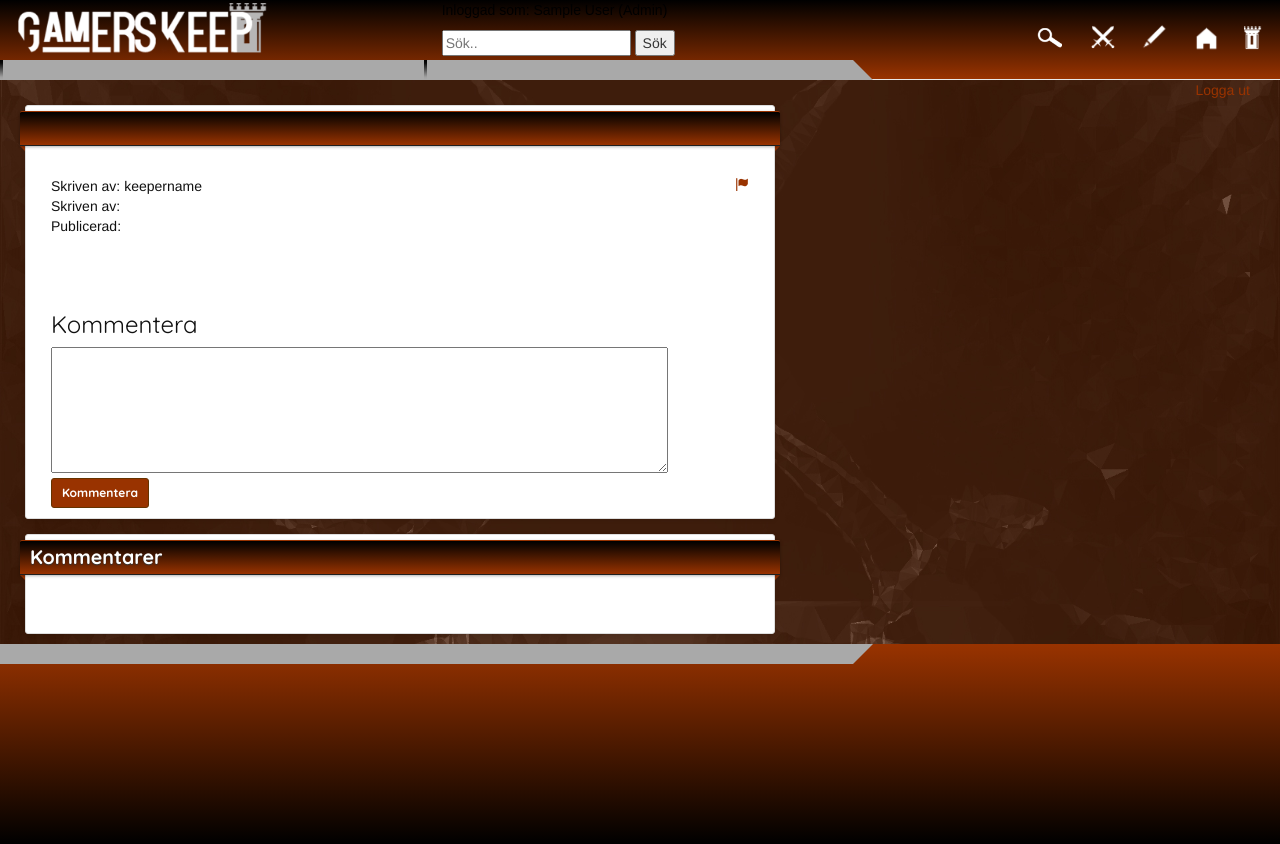
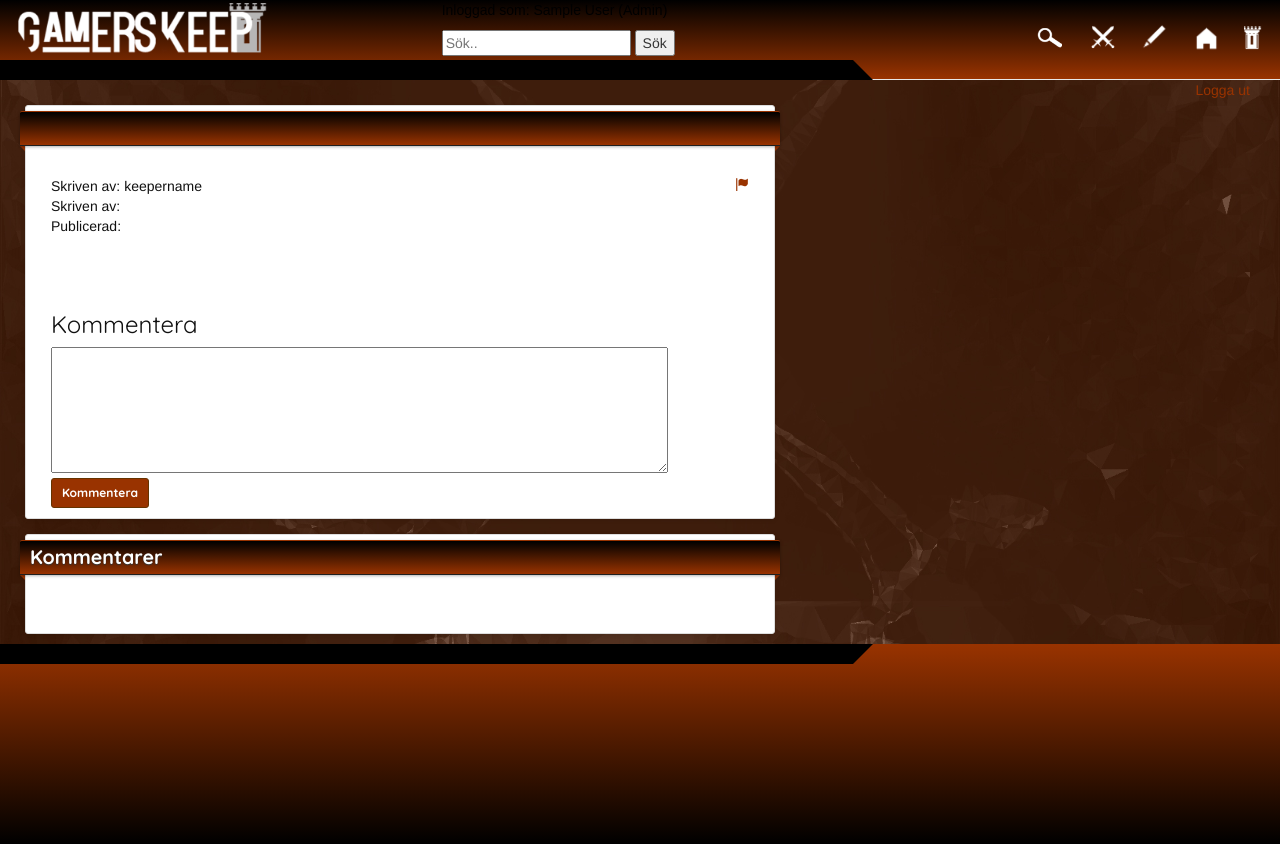
Before and after one commit to Robjen12/GamersKeep, a PHP site: page /genre.php in a window 1280 px wide. Run offline with PHP 8.4, Linux system fonts and the light colour scheme; the visitor is signed in with stand-in values (Sample User, id 1); data that the repository does not hold is empty; some libraries are stand-ins or nearby versions; some web fonts are replaced.

Commit message:
border svart

```diff
--- a/css/style.css
+++ b/css/style.css
@@ -148,7 +148,7 @@ body {
     border-style: solid;
     border-width: 20px 0 0 20px;
 
-    border-color: transparent transparent transparent darkgrey;
+    border-color: transparent transparent transparent black;
     line-height: 0;
 }
 
@@ -160,12 +160,13 @@ body {
     border-style: solid;
     border-width: 20px 0 0 20px;
 
-    border-color: transparent transparent transparent darkgrey;
+    border-color: transparent transparent transparent black;
     line-height: 0;
 }
 .top-to-bottom {
     border-width: auto;
 	border: repeat-x;
+	height: 20px;
     border-style: solid;
     -webkit-border-image: -webkit-gradient(linear, 0 0, 0 100%, from(black), to(rgba(0, 0, 0, 0))) 1 100%;
     -webkit-border-image:
@@ -227,7 +228,7 @@ body {
     height: 0;
     border-style: solid;
     border-width: 0 20px 20px 20px;
-    border-color: transparent transparent transparent darkgrey;
+    border-color: transparent transparent transparent black;
     line-height: 0;
 }
 /* clears white triangel at the right side */
@@ -238,7 +239,7 @@ body {
     background-color: #fff;    /* Set background color to white */
 }
 .bg-black {
-    background-color: darkgrey;    /* Set background color to white */
+    background-color: #000;    /* Set background color to white */
 }
 
 .margin-right-50px{
--- a/index.php
+++ b/index.php
@@ -254,7 +254,7 @@ $content = <<<END
 
 							<div class ="ads">
 
-								<img src="images/ad_req" class="ads pull-right" width="300px">
+								<img src="images/ad_req.jpg" class="ads pull-right" width="300px">
 
 							</div><!-- ads -->
 
```
